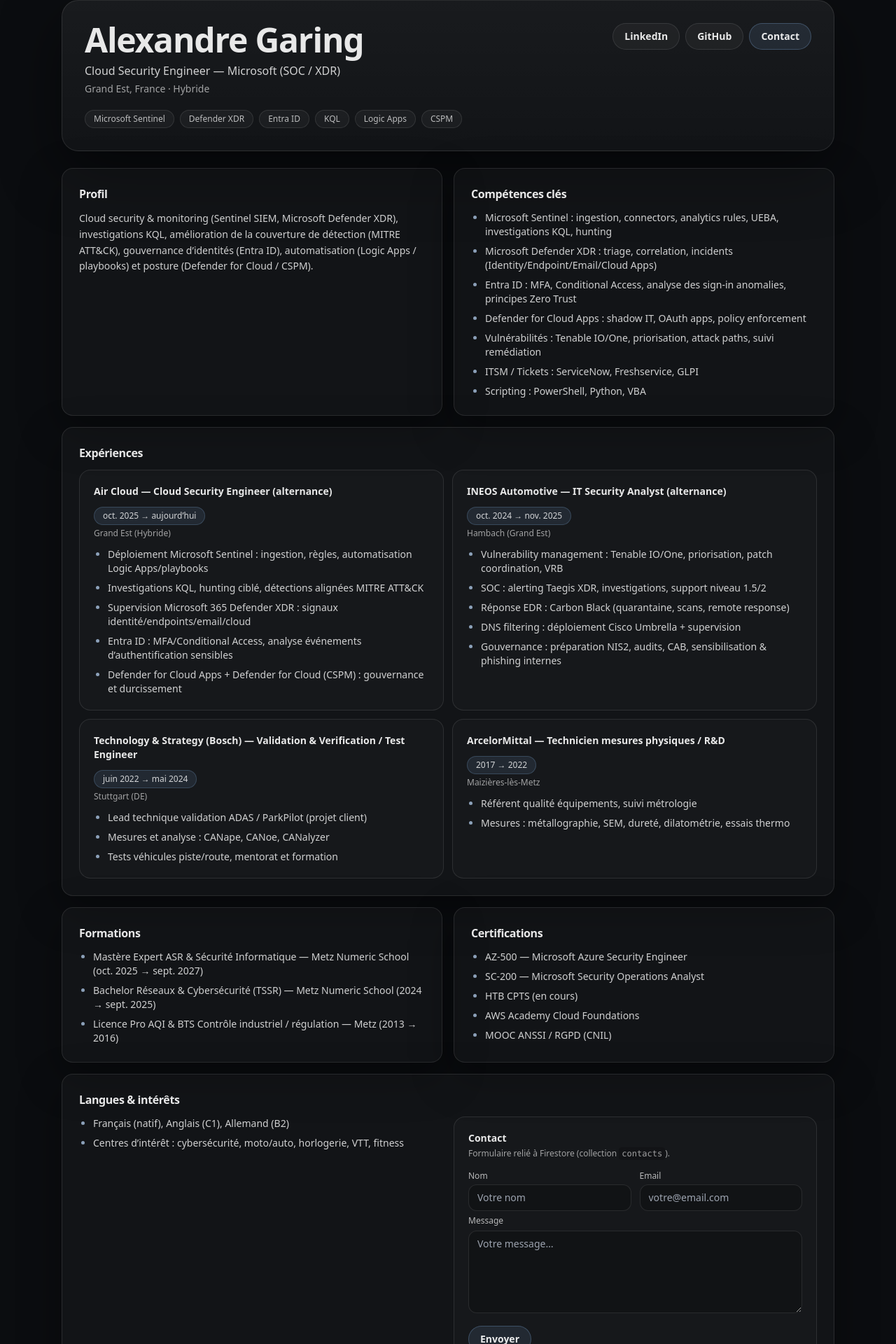
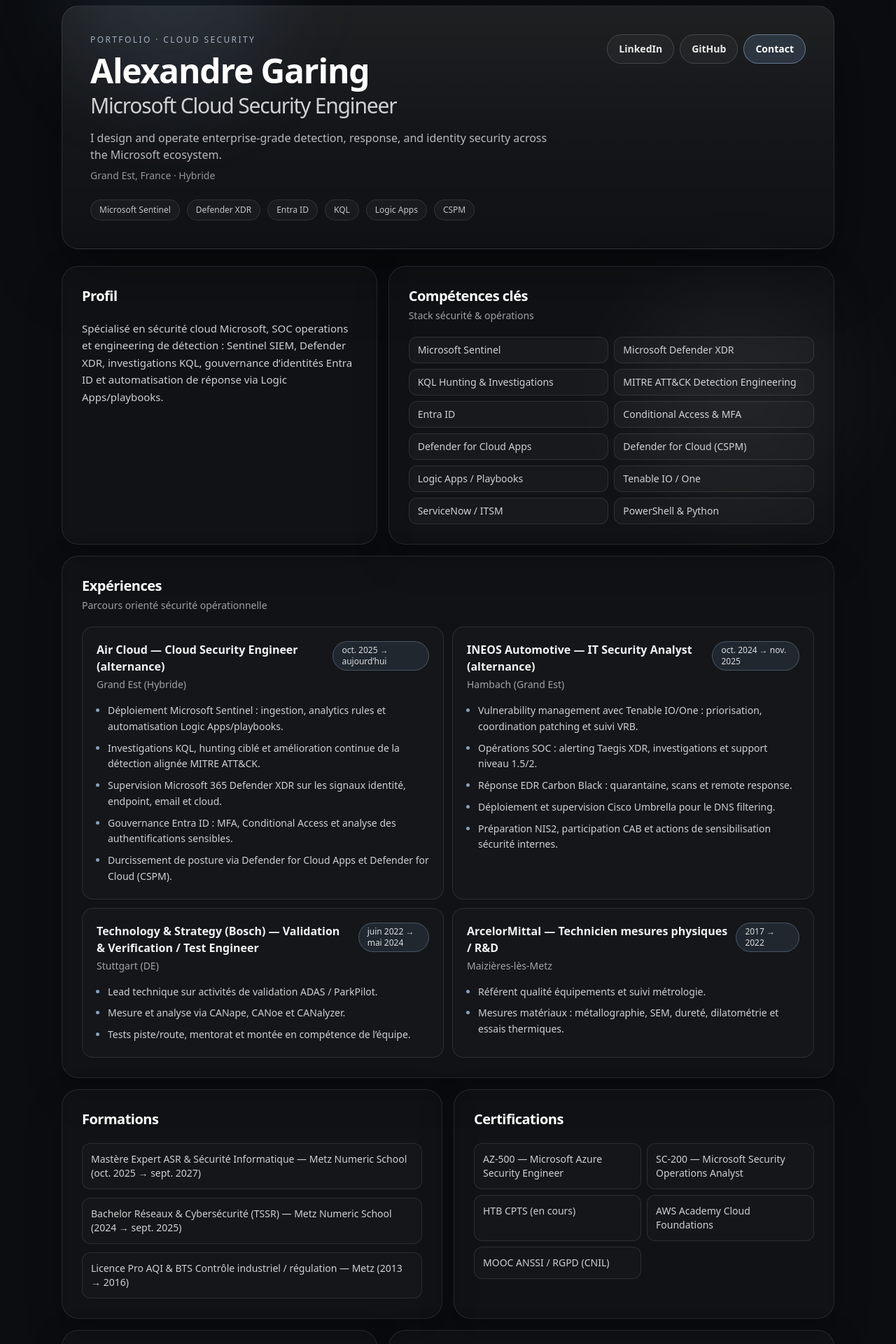
Before and after one commit to Sudo-auke/portfolio-firebase, a React app in the folder frontend/: page / in a window 1280 px wide. Shown: the part 40-1960 px from the top of the page at 70% size. Built offline with nearby package versions, Linux system fonts and the light colour scheme; the HTML template or start-up script is replaced by a standard one.

Commit message:
Refine portfolio UI with modern Tailwind sections

```diff
--- a/frontend/src/App.jsx
+++ b/frontend/src/App.jsx
@@ -2,17 +2,17 @@
 import { db } from "./firebase";
 import { addDoc, collection, serverTimestamp } from "firebase/firestore";
 
-function Section({ title, children, className = "" }) {
+function Section({ title, subtitle, children, className = "" }) {
   return (
     <section
       className={
-        "rounded-2xl border border-white/10 bg-white/[0.03] shadow-[0_20px_60px_rgba(0,0,0,0.35)] " +
-        "p-5 sm:p-6 " +
+        "rounded-3xl border border-white/10 bg-white/[0.025] p-5 shadow-[0_20px_50px_rgba(0,0,0,0.25)] backdrop-blur-sm transition-colors duration-300 hover:border-white/15 sm:p-7 " +
         className
       }
     >
-      <div className="mb-3 flex items-center justify-between gap-3">
-        <h2 className="text-base font-semibold tracking-tight text-white/90">{title}</h2>
+      <div className="mb-5 space-y-1">
+        <h2 className="text-lg font-semibold tracking-tight text-white sm:text-xl">{title}</h2>
+        {subtitle && <p className="text-sm text-white/60">{subtitle}</p>}
       </div>
       {children}
     </section>
@@ -21,30 +21,112 @@
 
 function Pill({ children }) {
   return (
-    <span className="inline-flex items-center rounded-full border border-white/10 bg-white/[0.04] px-3 py-1 text-xs text-white/70">
+    <span className="inline-flex items-center rounded-full border border-white/10 bg-white/[0.035] px-3 py-1.5 text-xs font-medium text-white/75 transition-all duration-300 hover:border-blue-200/30 hover:bg-blue-200/10 hover:text-white">
       {children}
     </span>
   );
 }
 
+function LinkButton({ href, children, primary = false }) {
+  return (
+    <a
+      className={`inline-flex items-center justify-center rounded-full border px-4 py-2.5 text-sm font-semibold transition-all duration-300 focus-visible:outline-none focus-visible:ring-2 focus-visible:ring-blue-200/40 ${
+        primary
+          ? "border-blue-200/40 bg-blue-300/15 text-white hover:border-blue-200/60 hover:bg-blue-300/25 hover:shadow-[0_0_30px_rgba(138,180,255,0.2)]"
+          : "border-white/15 bg-white/[0.04] text-white/90 hover:border-white/25 hover:bg-white/[0.08]"
+      }`}
+      href={href}
+      target={href.startsWith("http") ? "_blank" : undefined}
+      rel={href.startsWith("http") ? "noreferrer" : undefined}
+    >
+      {children}
+    </a>
+  );
+}
+
 function ExpCard({ title, when, where, bullets }) {
   return (
-    <article className="rounded-2xl border border-white/10 bg-white/[0.02] p-5">
-      <div className="flex flex-wrap items-start justify-between gap-3">
-        <h3 className="text-sm font-semibold text-white/90">{title}</h3>
-        <span className="rounded-full border border-blue-300/20 bg-blue-300/10 px-3 py-1 text-xs text-white/80">
+    <article className="group rounded-2xl border border-white/10 bg-white/[0.02] p-5 transition-all duration-300 hover:-translate-y-0.5 hover:border-white/20 hover:bg-white/[0.03]">
+      <div className="flex flex-col gap-3 sm:flex-row sm:items-start sm:justify-between">
+        <div>
+          <h3 className="text-sm font-semibold text-white/95 sm:text-base">{title}</h3>
+          <p className="mt-1 text-xs text-white/60 sm:text-sm">{where}</p>
+        </div>
+        <span className="w-fit rounded-full border border-blue-200/25 bg-blue-300/10 px-3 py-1 text-xs text-white/85">
           {when}
         </span>
       </div>
-      <p className="mt-1 text-xs text-white/60">{where}</p>
-      <ul className="mt-3 list-disc space-y-2 pl-5 text-sm text-white/80 marker:text-blue-200/70">
-        {bullets.map((b, i) => (
-          <li key={i}>{b}</li>
+      <ul className="mt-4 space-y-2 pl-4 text-sm leading-relaxed text-white/80 marker:text-blue-200/70">
+        {bullets.map((bullet, index) => (
+          <li key={index} className="list-disc">
+            {bullet}
+          </li>
         ))}
       </ul>
     </article>
   );
 }
+
+const skillTags = [
+  "Microsoft Sentinel",
+  "Microsoft Defender XDR",
+  "KQL Hunting & Investigations",
+  "MITRE ATT&CK Detection Engineering",
+  "Entra ID",
+  "Conditional Access & MFA",
+  "Defender for Cloud Apps",
+  "Defender for Cloud (CSPM)",
+  "Logic Apps / Playbooks",
+  "Tenable IO / One",
+  "ServiceNow / ITSM",
+  "PowerShell & Python",
+];
+
+const experiences = [
+  {
+    title: "Air Cloud — Cloud Security Engineer (alternance)",
+    when: "oct. 2025 → aujourd’hui",
+    where: "Grand Est (Hybride)",
+    bullets: [
+      "Déploiement Microsoft Sentinel : ingestion, analytics rules et automatisation Logic Apps/playbooks.",
+      "Investigations KQL, hunting ciblé et amélioration continue de la détection alignée MITRE ATT&CK.",
+      "Supervision Microsoft 365 Defender XDR sur les signaux identité, endpoint, email et cloud.",
+      "Gouvernance Entra ID : MFA, Conditional Access et analyse des authentifications sensibles.",
+      "Durcissement de posture via Defender for Cloud Apps et Defender for Cloud (CSPM).",
+    ],
+  },
+  {
+    title: "INEOS Automotive — IT Security Analyst (alternance)",
+    when: "oct. 2024 → nov. 2025",
+    where: "Hambach (Grand Est)",
+    bullets: [
+      "Vulnerability management avec Tenable IO/One : priorisation, coordination patching et suivi VRB.",
+      "Opérations SOC : alerting Taegis XDR, investigations et support niveau 1.5/2.",
+      "Réponse EDR Carbon Black : quarantaine, scans et remote response.",
+      "Déploiement et supervision Cisco Umbrella pour le DNS filtering.",
+      "Préparation NIS2, participation CAB et actions de sensibilisation sécurité internes.",
+    ],
+  },
+  {
+    title: "Technology & Strategy (Bosch) — Validation & Verification / Test Engineer",
+    when: "juin 2022 → mai 2024",
+    where: "Stuttgart (DE)",
+    bullets: [
+      "Lead technique sur activités de validation ADAS / ParkPilot.",
+      "Mesure et analyse via CANape, CANoe et CANalyzer.",
+      "Tests piste/route, mentorat et montée en compétence de l’équipe.",
+    ],
+  },
+  {
+    title: "ArcelorMittal — Technicien mesures physiques / R&D",
+    when: "2017 → 2022",
+    where: "Maizières-lès-Metz",
+    bullets: [
+      "Référent qualité équipements et suivi métrologie.",
+      "Mesures matériaux : métallographie, SEM, dureté, dilatométrie et essais thermiques.",
+    ],
+  },
+];
 
 export default function App() {
   const year = useMemo(() => new Date().getFullYear(), []);
@@ -88,21 +170,29 @@
   }
 
   return (
-    <div className="min-h-screen bg-[#0b0d10] text-white/90">
-      <div className="mx-auto max-w-6xl px-4 py-10 sm:px-6">
-        {/* HERO */}
-        <header className="rounded-3xl border border-white/10 bg-gradient-to-b from-white/[0.06] to-white/[0.03] p-6 shadow-[0_30px_90px_rgba(0,0,0,0.45)] sm:p-8">
-          <div className="flex flex-col gap-6 sm:flex-row sm:items-start sm:justify-between">
-            <div>
-              <h1 className="text-3xl font-semibold tracking-tight sm:text-5xl">
+    <div className="relative min-h-screen overflow-hidden bg-[#0b0d10] text-white/90">
+      <div className="pointer-events-none absolute inset-0">
+        <div className="absolute -top-28 left-[8%] h-72 w-72 rounded-full bg-blue-300/10 blur-3xl" />
+        <div className="absolute right-[5%] top-[18%] h-80 w-80 rounded-full bg-slate-200/5 blur-3xl" />
+      </div>
+
+      <div className="relative mx-auto max-w-6xl px-4 py-8 sm:px-6 sm:py-12">
+        <header className="rounded-3xl border border-white/10 bg-gradient-to-b from-white/[0.08] via-white/[0.04] to-white/[0.02] p-6 shadow-[0_30px_90px_rgba(0,0,0,0.45)] sm:p-10">
+          <div className="flex flex-col gap-8 lg:flex-row lg:items-start lg:justify-between">
+            <div className="max-w-3xl">
+              <p className="text-xs uppercase tracking-[0.2em] text-blue-100/70">Portfolio · Cloud Security</p>
+              <h1 className="mt-3 text-3xl font-semibold leading-tight tracking-tight text-white sm:text-5xl">
                 Alexandre Garing
+                <span className="mt-2 block text-xl font-medium text-white/80 sm:text-3xl">
+                  Microsoft Cloud Security Engineer
+                </span>
               </h1>
-              <p className="mt-2 text-sm text-white/80 sm:text-base">
-                Cloud Security Engineer — Microsoft (SOC / XDR)
+              <p className="mt-4 max-w-2xl text-sm leading-relaxed text-white/70 sm:text-base">
+                I design and operate enterprise-grade detection, response, and identity security across the Microsoft ecosystem.
               </p>
-              <p className="mt-1 text-sm text-white/60">Grand Est, France · Hybride</p>
+              <p className="mt-2 text-sm text-white/55">Grand Est, France · Hybride</p>
 
-              <div className="mt-5 flex flex-wrap gap-2">
+              <div className="mt-6 flex flex-wrap gap-2.5">
                 <Pill>Microsoft Sentinel</Pill>
                 <Pill>Defender XDR</Pill>
                 <Pill>Entra ID</Pill>
@@ -112,142 +202,90 @@
               </div>
             </div>
 
-            <nav className="flex flex-wrap gap-2 sm:justify-end">
-              <a
-                className="rounded-full border border-white/10 bg-white/[0.04] px-4 py-2 text-sm font-semibold text-white/90 hover:bg-white/[0.08]"
-                href="https://www.linkedin.com/in/alexandre-garing/"
-                target="_blank"
-                rel="noreferrer"
-              >
-                LinkedIn
-              </a>
-              <a
-                className="rounded-full border border-white/10 bg-white/[0.04] px-4 py-2 text-sm font-semibold text-white/90 hover:bg-white/[0.08]"
-                href="https://github.com/Sudo-auke"
-                target="_blank"
-                rel="noreferrer"
-              >
-                GitHub
-              </a>
-              <a
-                className="rounded-full border border-blue-300/25 bg-blue-300/10 px-4 py-2 text-sm font-semibold text-white/90 hover:bg-blue-300/20"
-                href="#contact"
-              >
+            <nav className="flex flex-wrap gap-2 self-start lg:justify-end">
+              <LinkButton href="https://www.linkedin.com/in/alexandre-garing/">LinkedIn</LinkButton>
+              <LinkButton href="https://github.com/Sudo-auke">GitHub</LinkButton>
+              <LinkButton href="#contact" primary>
                 Contact
-              </a>
+              </LinkButton>
             </nav>
           </div>
         </header>
 
-        {/* CONTENT GRID */}
-        <main className="mt-6 grid gap-4 lg:grid-cols-2">
-          <Section title="Profil">
-            <p className="text-sm leading-relaxed text-white/80">
-              Cloud security &amp; monitoring (Sentinel SIEM, Microsoft Defender XDR), investigations KQL,
-              amélioration de la couverture de détection (MITRE ATT&amp;CK), gouvernance d’identités (Entra ID),
-              automatisation (Logic Apps / playbooks) et posture (Defender for Cloud / CSPM).
+        <main className="mt-6 grid gap-4 lg:grid-cols-12">
+          <Section title="Profil" className="lg:col-span-5">
+            <p className="text-sm leading-relaxed text-white/80 sm:text-[15px]">
+              Spécialisé en sécurité cloud Microsoft, SOC operations et engineering de détection : Sentinel SIEM, Defender XDR,
+              investigations KQL, gouvernance d’identités Entra ID et automatisation de réponse via Logic Apps/playbooks.
             </p>
           </Section>
 
-          <Section title="Compétences clés">
-            <ul className="list-disc space-y-2 pl-5 text-sm text-white/80 marker:text-blue-200/70">
-              <li>Microsoft Sentinel : ingestion, connectors, analytics rules, UEBA, investigations KQL, hunting</li>
-              <li>Microsoft Defender XDR : triage, correlation, incidents (Identity/Endpoint/Email/Cloud Apps)</li>
-              <li>Entra ID : MFA, Conditional Access, analyse des sign-in anomalies, principes Zero Trust</li>
-              <li>Defender for Cloud Apps : shadow IT, OAuth apps, policy enforcement</li>
-              <li>Vulnérabilités : Tenable IO/One, priorisation, attack paths, suivi remédiation</li>
-              <li>ITSM / Tickets : ServiceNow, Freshservice, GLPI</li>
-              <li>Scripting : PowerShell, Python, VBA</li>
+          <Section title="Compétences clés" subtitle="Stack sécurité & opérations" className="lg:col-span-7">
+            <div className="grid grid-cols-1 gap-2 sm:grid-cols-2">
+              {skillTags.map((skill) => (
+                <span
+                  key={skill}
+                  className="rounded-xl border border-white/10 bg-white/[0.03] px-3 py-2 text-sm text-white/80 transition-all duration-300 hover:border-blue-200/30 hover:bg-blue-200/10 hover:text-white"
+                >
+                  {skill}
+                </span>
+              ))}
+            </div>
+          </Section>
+
+          <Section title="Expériences" subtitle="Parcours orienté sécurité opérationnelle" className="lg:col-span-12">
+            <div className="grid gap-3 md:grid-cols-2">
+              {experiences.map((experience) => (
+                <ExpCard key={experience.title} {...experience} />
+              ))}
+            </div>
+          </Section>
+
+          <Section title="Formations" className="lg:col-span-6">
+            <ul className="space-y-3 text-sm text-white/80">
+              <li className="rounded-xl border border-white/10 bg-white/[0.02] p-3">
+                Mastère Expert ASR &amp; Sécurité Informatique — Metz Numeric School (oct. 2025 → sept. 2027)
+              </li>
+              <li className="rounded-xl border border-white/10 bg-white/[0.02] p-3">
+                Bachelor Réseaux &amp; Cybersécurité (TSSR) — Metz Numeric School (2024 → sept. 2025)
+              </li>
+              <li className="rounded-xl border border-white/10 bg-white/[0.02] p-3">
+                Licence Pro AQI &amp; BTS Contrôle industriel / régulation — Metz (2013 → 2016)
+              </li>
             </ul>
           </Section>
 
-          <Section title="Expériences" className="lg:col-span-2">
-            <div className="grid gap-3 lg:grid-cols-2">
-              <ExpCard
-                title="Air Cloud — Cloud Security Engineer (alternance)"
-                when="oct. 2025 → aujourd’hui"
-                where="Grand Est (Hybride)"
-                bullets={[
-                  "Déploiement Microsoft Sentinel : ingestion, règles, automatisation Logic Apps/playbooks",
-                  "Investigations KQL, hunting ciblé, détections alignées MITRE ATT&CK",
-                  "Supervision Microsoft 365 Defender XDR : signaux identité/endpoints/email/cloud",
-                  "Entra ID : MFA/Conditional Access, analyse événements d’authentification sensibles",
-                  "Defender for Cloud Apps + Defender for Cloud (CSPM) : gouvernance et durcissement",
-                ]}
-              />
-              <ExpCard
-                title="INEOS Automotive — IT Security Analyst (alternance)"
-                when="oct. 2024 → nov. 2025"
-                where="Hambach (Grand Est)"
-                bullets={[
-                  "Vulnerability management : Tenable IO/One, priorisation, patch coordination, VRB",
-                  "SOC : alerting Taegis XDR, investigations, support niveau 1.5/2",
-                  "Réponse EDR : Carbon Black (quarantaine, scans, remote response)",
-                  "DNS filtering : déploiement Cisco Umbrella + supervision",
-                  "Gouvernance : préparation NIS2, audits, CAB, sensibilisation & phishing internes",
-                ]}
-              />
-              <ExpCard
-                title="Technology & Strategy (Bosch) — Validation & Verification / Test Engineer"
-                when="juin 2022 → mai 2024"
-                where="Stuttgart (DE)"
-                bullets={[
-                  "Lead technique validation ADAS / ParkPilot (projet client)",
-                  "Mesures et analyse : CANape, CANoe, CANalyzer",
-                  "Tests véhicules piste/route, mentorat et formation",
-                ]}
-              />
-              <ExpCard
-                title="ArcelorMittal — Technicien mesures physiques / R&D"
-                when="2017 → 2022"
-                where="Maizières-lès-Metz"
-                bullets={[
-                  "Référent qualité équipements, suivi métrologie",
-                  "Mesures : métallographie, SEM, dureté, dilatométrie, essais thermo",
-                ]}
-              />
-            </div>
-          </Section>
-
-          <Section title="Formations">
-            <ul className="list-disc space-y-2 pl-5 text-sm text-white/80 marker:text-blue-200/70">
-              <li>Mastère Expert ASR &amp; Sécurité Informatique — Metz Numeric School (oct. 2025 → sept. 2027)</li>
-              <li>Bachelor Réseaux &amp; Cybersécurité (TSSR) — Metz Numeric School (2024 → sept. 2025)</li>
-              <li>Licence Pro AQI &amp; BTS Contrôle industriel / régulation — Metz (2013 → 2016)</li>
+          <Section title="Certifications" className="lg:col-span-6">
+            <ul className="grid gap-2 text-sm text-white/80 sm:grid-cols-2">
+              {[
+                "AZ-500 — Microsoft Azure Security Engineer",
+                "SC-200 — Microsoft Security Operations Analyst",
+                "HTB CPTS (en cours)",
+                "AWS Academy Cloud Foundations",
+                "MOOC ANSSI / RGPD (CNIL)",
+              ].map((item) => (
+                <li key={item} className="rounded-xl border border-white/10 bg-white/[0.02] p-3">
+                  {item}
+                </li>
+              ))}
             </ul>
           </Section>
 
-          <Section title="Certifications">
-            <ul className="list-disc space-y-2 pl-5 text-sm text-white/80 marker:text-blue-200/70">
-              <li>AZ-500 — Microsoft Azure Security Engineer</li>
-              <li>SC-200 — Microsoft Security Operations Analyst</li>
-              <li>HTB CPTS (en cours)</li>
-              <li>AWS Academy Cloud Foundations</li>
-              <li>MOOC ANSSI / RGPD (CNIL)</li>
+          <Section title="Langues & intérêts" className="lg:col-span-5">
+            <ul className="space-y-2 text-sm text-white/80">
+              <li>Français (natif), Anglais (C1), Allemand (B2)</li>
+              <li>Centres d’intérêt : cybersécurité, moto/auto, horlogerie, VTT, fitness</li>
             </ul>
           </Section>
 
-          <Section title="Langues & intérêts" className="lg:col-span-2">
-            <div className="grid gap-4 lg:grid-cols-2">
-              <div>
-                <ul className="list-disc space-y-2 pl-5 text-sm text-white/80 marker:text-blue-200/70">
-                  <li>Français (natif), Anglais (C1), Allemand (B2)</li>
-                  <li>Centres d’intérêt : cybersécurité, moto/auto, horlogerie, VTT, fitness</li>
-                </ul>
-              </div>
-
-              <div id="contact" className="rounded-2xl border border-white/10 bg-white/[0.02] p-5">
-                <h3 className="text-sm font-semibold text-white/90">Contact</h3>
-                <p className="mt-1 text-xs text-white/60">
-                  Formulaire relié à Firestore (collection <code className="rounded bg-black/20 px-1 py-0.5">contacts</code>).
-                </p>
-
-                <form onSubmit={onSubmit} className="mt-4 space-y-3">
+          <Section title="Contact" subtitle="Formulaire relié à Firestore · collection contacts" className="lg:col-span-7" >
+            <div id="contact">
+              <form onSubmit={onSubmit} className="space-y-4">
                 <div className="grid gap-3 sm:grid-cols-2">
-                    <label className="text-xs text-white/70">
+                  <label className="text-xs font-medium text-white/70">
                     Nom
                     <input
-                        className="mt-1 w-full rounded-xl border border-white/10 bg-black/20 px-3 py-2 text-sm text-white/90 outline-none focus:border-blue-200/40 focus:ring-2 focus:ring-blue-200/10"
+                      className="mt-1.5 w-full rounded-xl border border-white/10 bg-black/25 px-3.5 py-2.5 text-sm text-white placeholder:text-white/40 outline-none transition-all duration-300 focus:border-blue-200/45 focus:bg-black/35 focus:ring-2 focus:ring-blue-200/15"
                       name="name"
                       value={form.name}
                       onChange={onChange}
@@ -256,10 +294,10 @@
                     />
                   </label>
 
-                    <label className="text-xs text-white/70">
+                  <label className="text-xs font-medium text-white/70">
                     Email
                     <input
-                        className="mt-1 w-full rounded-xl border border-white/10 bg-black/20 px-3 py-2 text-sm text-white/90 outline-none focus:border-blue-200/40 focus:ring-2 focus:ring-blue-200/10"
+                      className="mt-1.5 w-full rounded-xl border border-white/10 bg-black/25 px-3.5 py-2.5 text-sm text-white placeholder:text-white/40 outline-none transition-all duration-300 focus:border-blue-200/45 focus:bg-black/35 focus:ring-2 focus:ring-blue-200/15"
                       name="email"
                       value={form.email}
                       onChange={onChange}
@@ -269,10 +307,10 @@
                   </label>
                 </div>
 
-                  <label className="text-xs text-white/70">
+                <label className="block text-xs font-medium text-white/70">
                   Message
                   <textarea
-                      className="mt-1 w-full rounded-xl border border-white/10 bg-black/20 px-3 py-2 text-sm text-white/90 outline-none focus:border-blue-200/40 focus:ring-2 focus:ring-blue-200/10"
+                    className="mt-1.5 w-full rounded-xl border border-white/10 bg-black/25 px-3.5 py-2.5 text-sm text-white placeholder:text-white/40 outline-none transition-all duration-300 focus:border-blue-200/45 focus:bg-black/35 focus:ring-2 focus:ring-blue-200/15"
                     name="message"
                     value={form.message}
                     onChange={onChange}
@@ -281,9 +319,9 @@
                   />
                 </label>
 
-                  <div className="flex flex-wrap items-center gap-3">
+                <div className="flex flex-wrap items-center gap-3 pt-1">
                   <button
-                      className="rounded-full border border-blue-300/25 bg-blue-300/10 px-4 py-2 text-sm font-semibold text-white/90 hover:bg-blue-300/20 disabled:opacity-60"
+                    className="rounded-full border border-blue-200/40 bg-blue-300/15 px-5 py-2.5 text-sm font-semibold text-white transition-all duration-300 hover:border-blue-200/55 hover:bg-blue-300/25 hover:shadow-[0_0_28px_rgba(138,180,255,0.2)] disabled:cursor-not-allowed disabled:opacity-60"
                     disabled={loading}
                     type="submit"
                   >
@@ -298,13 +336,10 @@
                 </div>
               </form>
             </div>
-            </div>
           </Section>
         </main>
 
-        <footer className="mt-8 text-center text-xs text-white/50">
-          © {year} Alexandre Garing
-        </footer>
+        <footer className="mt-8 text-center text-xs text-white/45">© {year} Alexandre Garing</footer>
       </div>
     </div>
   );
```
Lines whose indentation alone changed are shown as unchanged.
